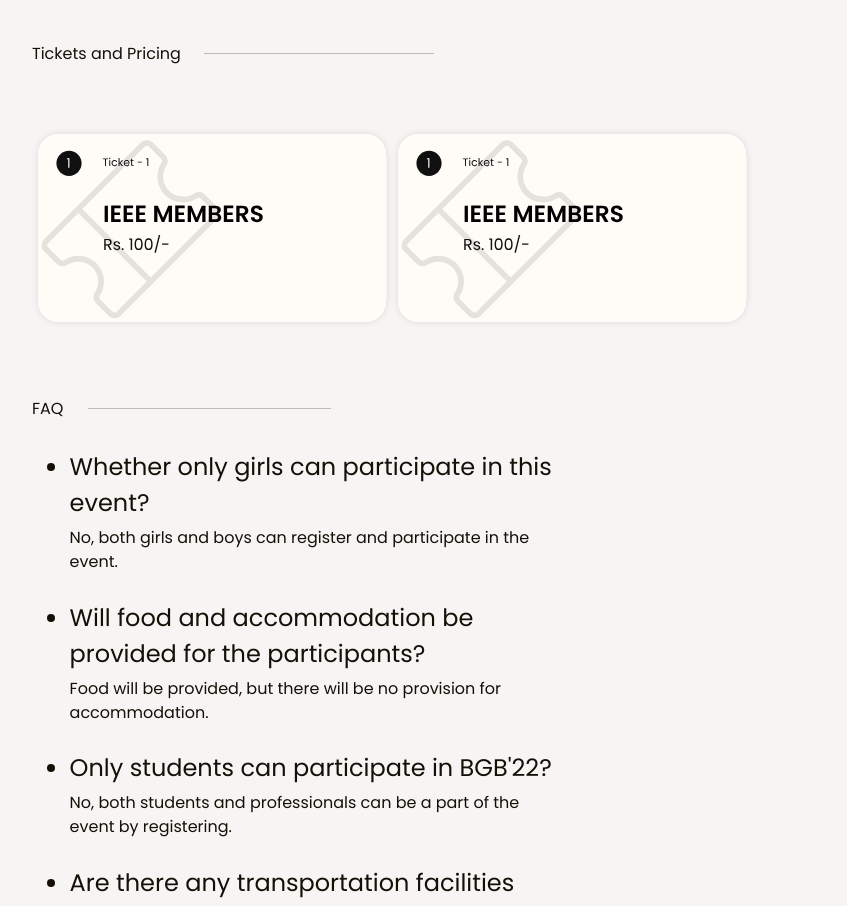
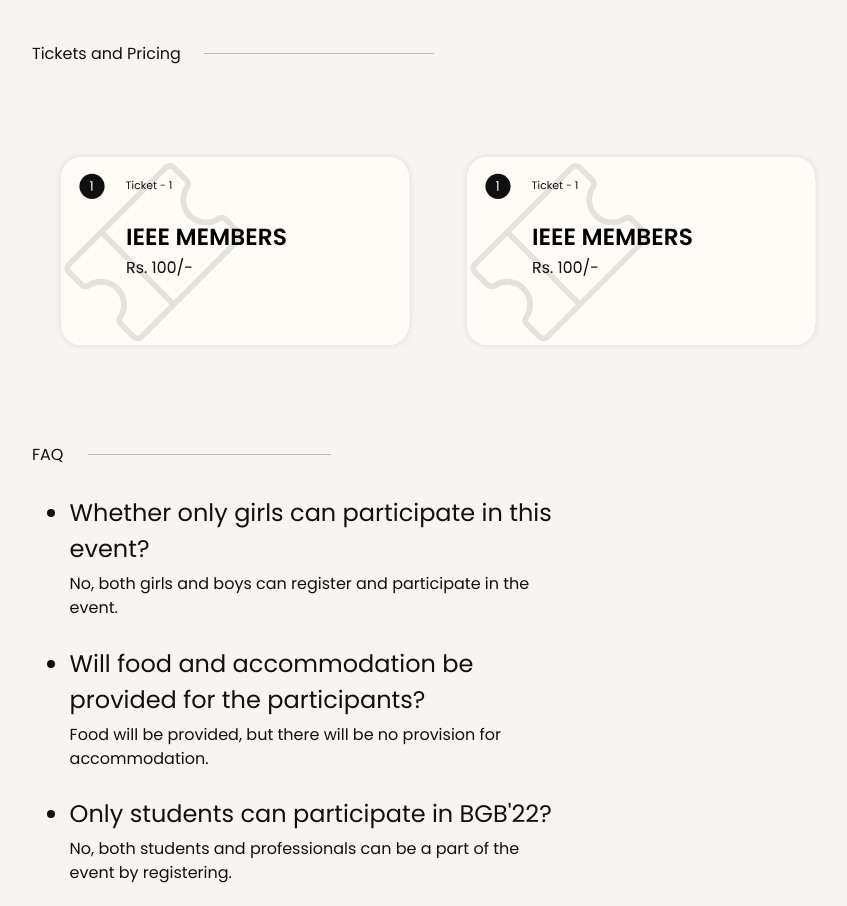
Before and after one commit to anima-regem/bgb, a React (Vite) app: page / in a window 1280 px wide. Shown: the part 5600-6506 px from the top of the page, without its empty margins (32-879 px from the left). Built offline with nearby package versions, Linux system fonts and the light colour scheme.

Commit message:
fix: ticket error

```diff
--- a/src/components/Tickets/Tickets.css
+++ b/src/components/Tickets/Tickets.css
@@ -1,16 +1,23 @@
-.tickets{
+.tickets {
   margin: 5%;
 }
 
-.tickets-content{
+.tickets-content>a {
   display: flex;
   flex-wrap: wrap;
   justify-content: flex-start;
-    margin-top:5%;
-
+  margin-top: 5%;
 }
 
-.tickets-content > img{
+.tickets-content > a > img {
   margin: 2%;
   max-width: 70%;
 }
+
+/* @media screen and (min-width: 768px) {
+    .tickets-content > img{
+        max-width: 20%;
+    }
+}
+
+} */
```
Lines whose indentation alone changed are shown as unchanged.
